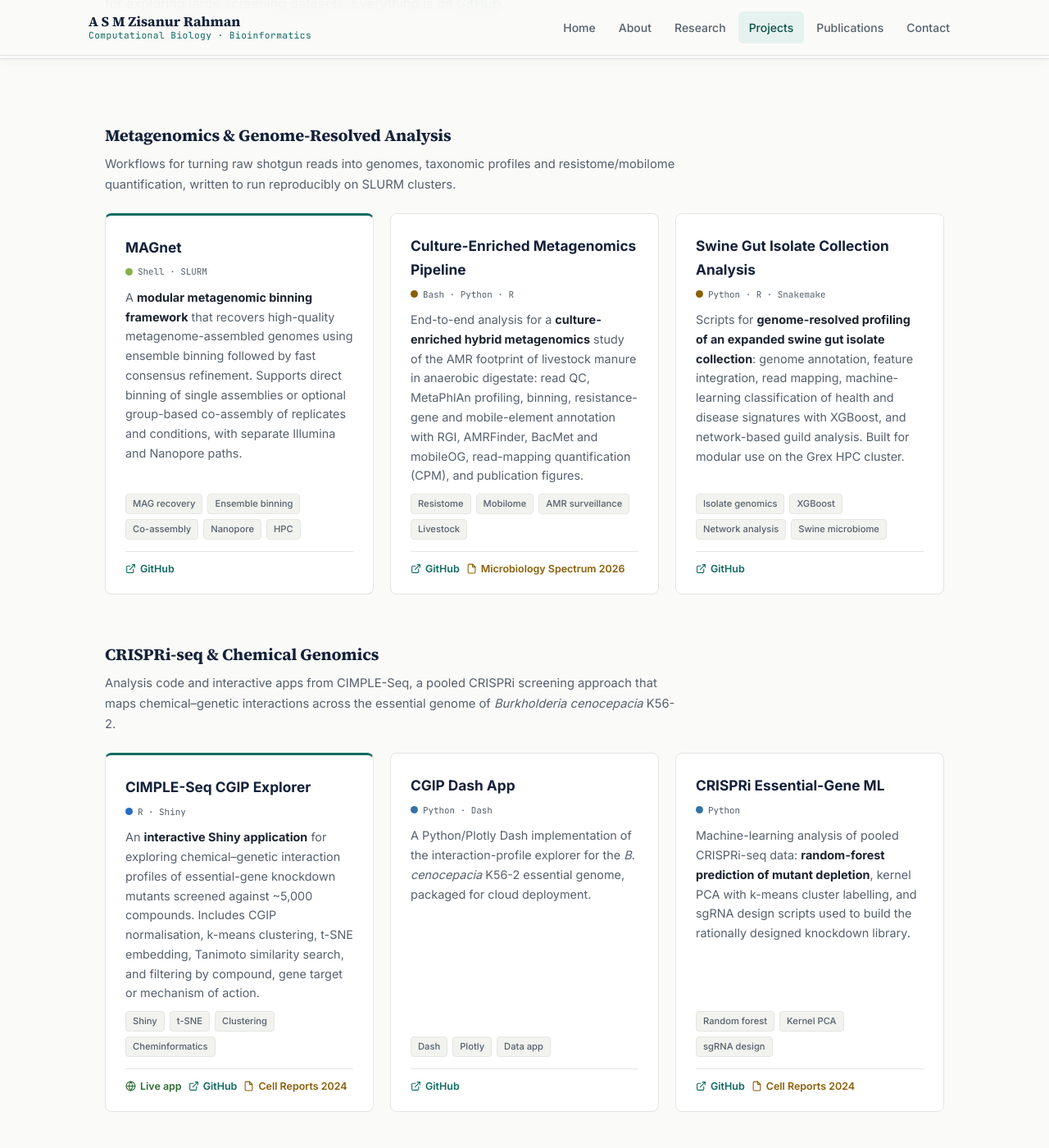
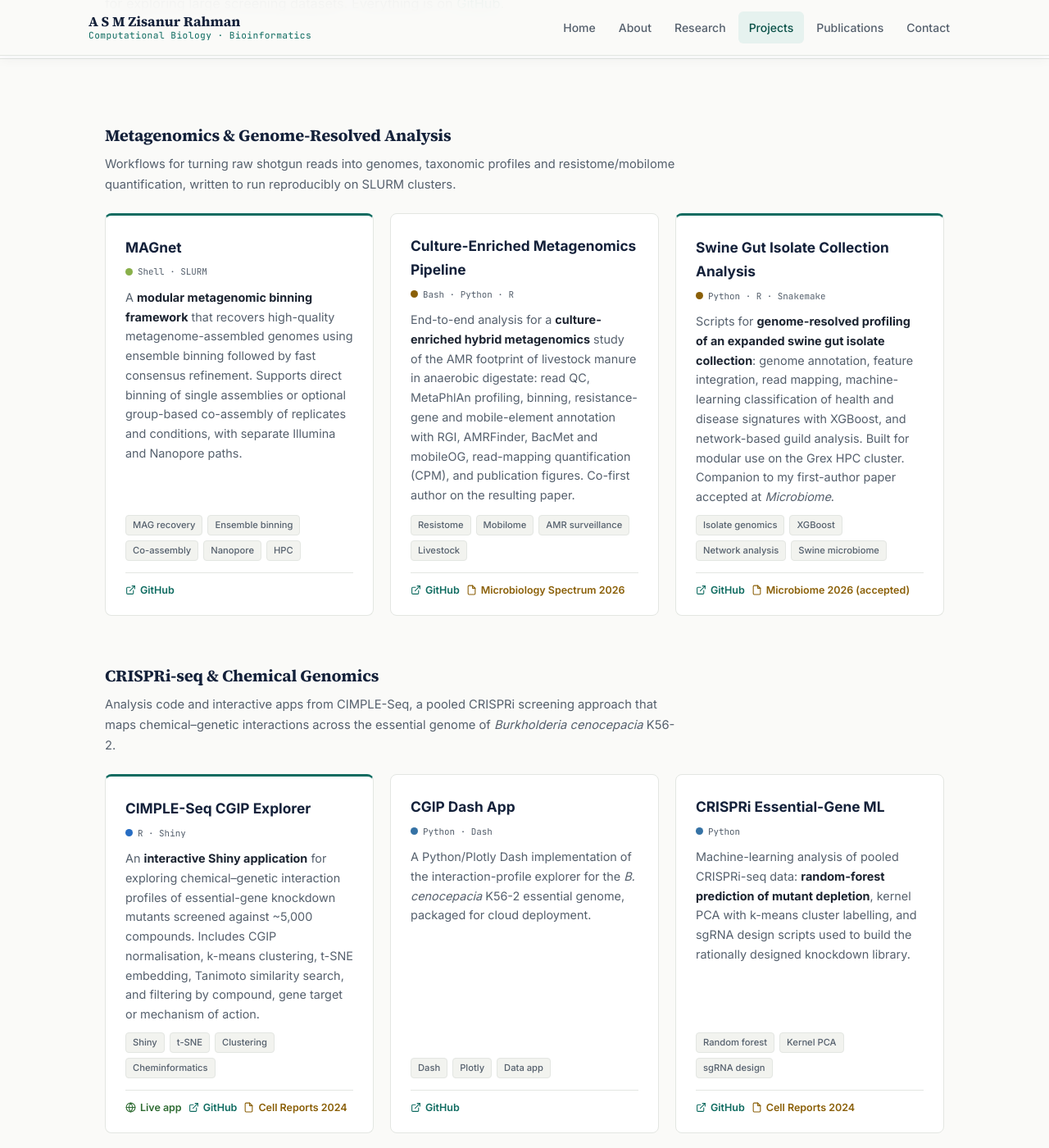
Before and after one commit to zisanurrahman/zisanurrahman.github.io, a Jekyll site: the page built from projects.md, in a window 1280 px wide and 1400 px high, scrolled down 290 px. Shown: the whole window at 82% size. Built offline with Jekyll 4.4.1, drawn with Linux system fonts in a browser that asks for light colours.

Commit message:
Add accepted Microbiome 2026 paper and co-first-author marks
- Publications list prepends accepted/in-press papers not yet in PubMed
- Co-first author badge on the Microbiology Spectrum 2026 paper
- Home, Projects and Research updated to reference both papers

Co-Authored-By: Claude Fable 5.1 <noreply@anthropic.com>

```diff
--- a/assets/css/style.css
+++ b/assets/css/style.css
@@ -220,6 +220,9 @@ h1, h2, h3, .serif { font-family: var(--serif); letter-spacing: -0.01em; }
 .badge-pmid:hover { color: var(--accent); border-color: var(--accent); }
 .badge-doi  { background: var(--accent-soft); color: var(--accent2); text-decoration: none !important; }
 .badge-doi:hover { color: var(--accent); }
+.badge-status  { background: var(--green-soft); color: var(--green); }
+.badge-cofirst { background: var(--gold-soft); color: var(--gold); }
+.cofirst { color: var(--accent2); font-weight: 600; cursor: help; }
 .pub-loading { color: var(--muted); font-size: 0.9rem; padding: 40px 0; display: flex; align-items: center; gap: 12px; }
 .pub-loading::before { content: ''; width: 18px; height: 18px; border: 2px solid var(--border2); border-top-color: var(--accent); border-radius: 50%; animation: spin 0.8s linear infinite; flex-shrink: 0; }
 @keyframes spin { to { transform: rotate(360deg); } }
--- a/projects.md
+++ b/projects.md
@@ -39,7 +39,7 @@ description: Open-source bioinformatics pipelines, machine-learning models and i
             <div class="project-name"><a href="https://github.com/zisanurrahman/CEMG_analysis_pipeline" target="_blank" rel="noopener">Culture-Enriched Metagenomics Pipeline</a></div>
             <span class="project-lang lang-mixed">Bash · Python · R</span>
           </div>
-          <p class="project-desc">End-to-end analysis for a <strong>culture-enriched hybrid metagenomics</strong> study of the AMR footprint of livestock manure in anaerobic digestate: read QC, MetaPhlAn profiling, binning, resistance-gene and mobile-element annotation with RGI, AMRFinder, BacMet and mobileOG, read-mapping quantification (CPM), and publication figures.</p>
+          <p class="project-desc">End-to-end analysis for a <strong>culture-enriched hybrid metagenomics</strong> study of the AMR footprint of livestock manure in anaerobic digestate: read QC, MetaPhlAn profiling, binning, resistance-gene and mobile-element annotation with RGI, AMRFinder, BacMet and mobileOG, read-mapping quantification (CPM), and publication figures. Co-first author on the resulting paper.</p>
           <div class="project-tags"><span>Resistome</span><span>Mobilome</span><span>AMR surveillance</span><span>Livestock</span></div>
           <div class="project-links">
             <a href="https://github.com/zisanurrahman/CEMG_analysis_pipeline" target="_blank" rel="noopener"><svg viewBox="0 0 24 24"><path d="M18 13v6a2 2 0 0 1-2 2H5a2 2 0 0 1-2-2V8a2 2 0 0 1 2-2h6"/><polyline points="15 3 21 3 21 9"/><line x1="10" y1="14" x2="21" y2="3"/></svg> GitHub</a>
@@ -47,15 +47,16 @@ description: Open-source bioinformatics pipelines, machine-learning models and i
           </div>
         </div>
 
-        <div class="project-card">
+        <div class="project-card featured">
           <div class="project-head">
             <div class="project-name"><a href="https://github.com/zisanurrahman/PiGICo-main_submission" target="_blank" rel="noopener">Swine Gut Isolate Collection Analysis</a></div>
             <span class="project-lang lang-mixed">Python · R · Snakemake</span>
           </div>
-          <p class="project-desc">Scripts for <strong>genome-resolved profiling of an expanded swine gut isolate collection</strong>: genome annotation, feature integration, read mapping, machine-learning classification of health and disease signatures with XGBoost, and network-based guild analysis. Built for modular use on the Grex HPC cluster.</p>
+          <p class="project-desc">Scripts for <strong>genome-resolved profiling of an expanded swine gut isolate collection</strong>: genome annotation, feature integration, read mapping, machine-learning classification of health and disease signatures with XGBoost, and network-based guild analysis. Built for modular use on the Grex HPC cluster. Companion to my first-author paper accepted at <em>Microbiome</em>.</p>
           <div class="project-tags"><span>Isolate genomics</span><span>XGBoost</span><span>Network analysis</span><span>Swine microbiome</span></div>
           <div class="project-links">
             <a href="https://github.com/zisanurrahman/PiGICo-main_submission" target="_blank" rel="noopener"><svg viewBox="0 0 24 24"><path d="M18 13v6a2 2 0 0 1-2 2H5a2 2 0 0 1-2-2V8a2 2 0 0 1 2-2h6"/><polyline points="15 3 21 3 21 9"/><line x1="10" y1="14" x2="21" y2="3"/></svg> GitHub</a>
+            <a class="paper" href="/publications"><svg viewBox="0 0 24 24"><path d="M14 2H6a2 2 0 0 0-2 2v16a2 2 0 0 0 2 2h12a2 2 0 0 0 2-2V8z"/><polyline points="14 2 14 8 20 8"/></svg> Microbiome 2026 (accepted)</a>
           </div>
         </div>
 
```
Also changed, not shown: assets/js/pubmed.js (+44 -5 lines), index.md (+10 -2 lines), research.md (+1 -1 lines).
